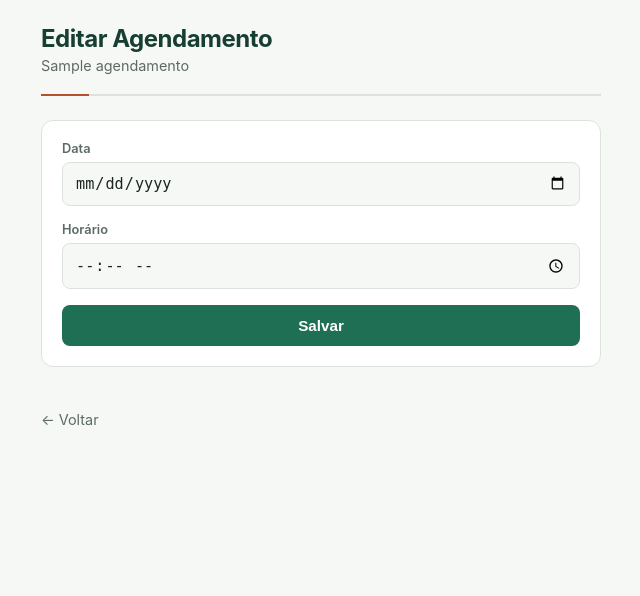
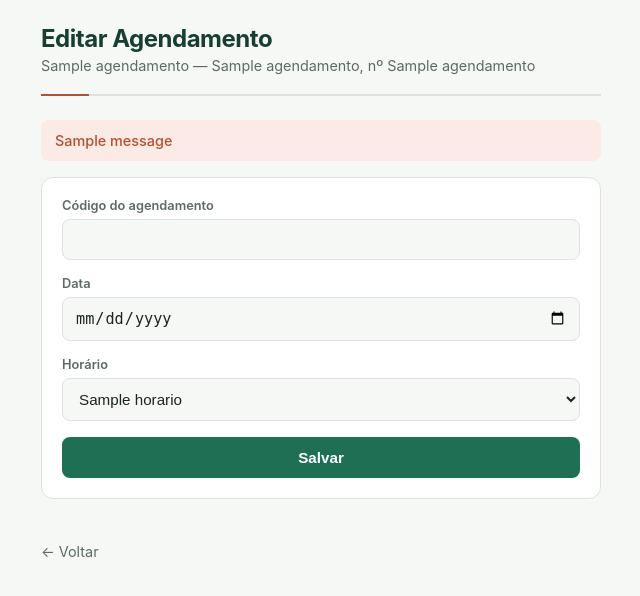
Before and after one commit to TaileneGomes/agendamento-quadra, a Flask app: template templates/editar.html in a window 1280 px wide. Shown: the top 596 px of the page, without its empty margins (319-959 px from the left). Run offline with Flask 3, Linux system fonts and the light colour scheme; the template is opened without the code that fills it: most values are stand-ins (such as "Sample title", 1, 10 or a date in 2020); one stand-in notice (Sample message) is shown.

Commit message:
Atualizar o editar.html

```diff
--- a/templates/editar.html
+++ b/templates/editar.html
@@ -11,14 +11,27 @@
 <div class="container">
 
 <h1>Editar Agendamento</h1>
-<p class="subtitulo">{{ agendamento[1] }}</p>
+<p class="subtitulo">{{ agendamento[1] }} — {{ agendamento[2] }}, nº {{ agendamento[3] }}</p>
+
+{% with messages = get_flashed_messages() %}
+  {% for msg in messages %}
+    <div class="mensagem erro">{{ msg }}</div>
+  {% endfor %}
+{% endwith %}
 
 <form action="/atualizar/{{ agendamento[0] }}" method="post">
+    <label>Código do agendamento</label>
+    <input type="text" name="codigo" maxlength="4" required>
+
     <label>Data</label>
-    <input type="date" name="data" value="{{ agendamento[2] }}" required>
+    <input type="date" name="data" value="{{ agendamento[4] }}" min="{{ data_minima }}" required>
 
     <label>Horário</label>
-    <input type="time" name="horario" value="{{ agendamento[3] }}" required>
+    <select name="horario" required>
+        {% for h in horarios %}
+        <option value="{{ h }}" {{ 'selected' if h == agendamento[5] else '' }}>{{ h }}</option>
+        {% endfor %}
+    </select>
 
     <button type="submit">Salvar</button>
 </form>
```
